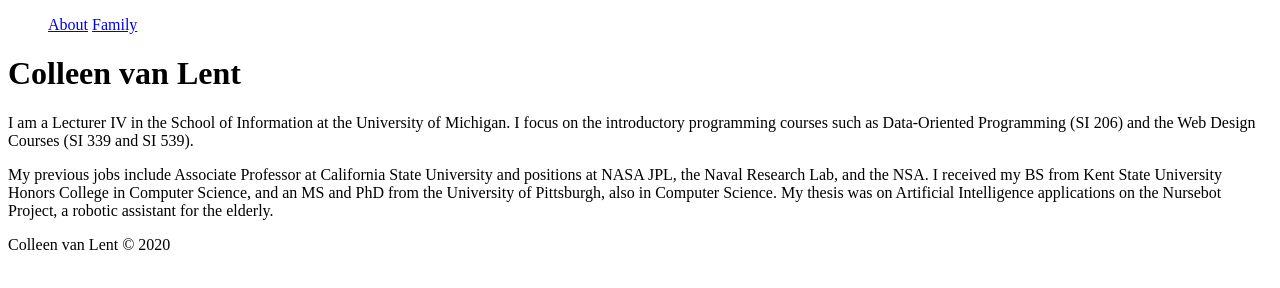
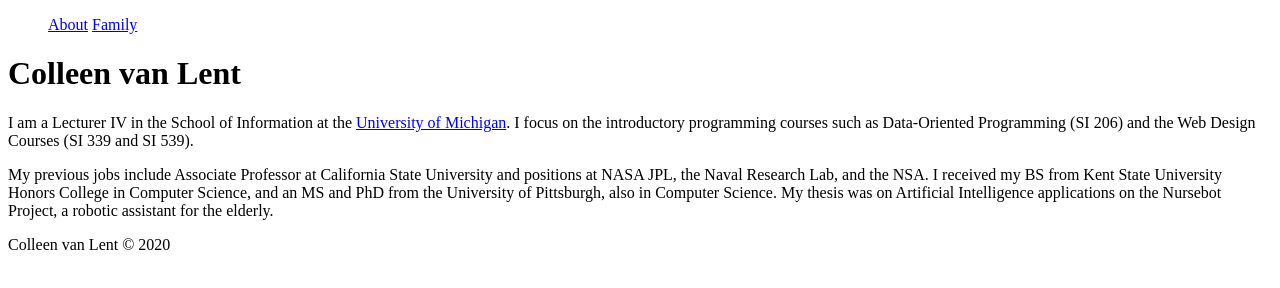
Before and after one commit to xuanathon/homework1, a plain HTML site: page index.html in a window 1280 px wide. Drawn offline with Linux system fonts and the light colour scheme.

Commit message:
Add UMich link

```diff
--- a/index.html
+++ b/index.html
@@ -19,7 +19,7 @@
 <main>
 	<h1>Colleen van Lent</h1>
 
-	<p>I am a Lecturer IV in the School of Information at the University of Michigan. I focus on the introductory programming courses such as Data-Oriented Programming (SI 206) and the Web Design Courses (SI 339 and SI 539).</p>
+	<p>I am a Lecturer IV in the School of Information at the <a href="https://umich.edu/">University of Michigan</a>. I focus on the introductory programming courses such as Data-Oriented Programming (SI 206) and the Web Design Courses (SI 339 and SI 539).</p>
 
 	<p>My previous jobs include Associate Professor at California State University and positions at NASA JPL, the Naval Research Lab, and the NSA. I received my BS from Kent State University Honors College in Computer Science, and an MS and PhD from the University of Pittsburgh, also in Computer Science. My thesis was on Artificial Intelligence applications on the Nursebot Project, a robotic assistant for the elderly.</p>
 </main>
```
